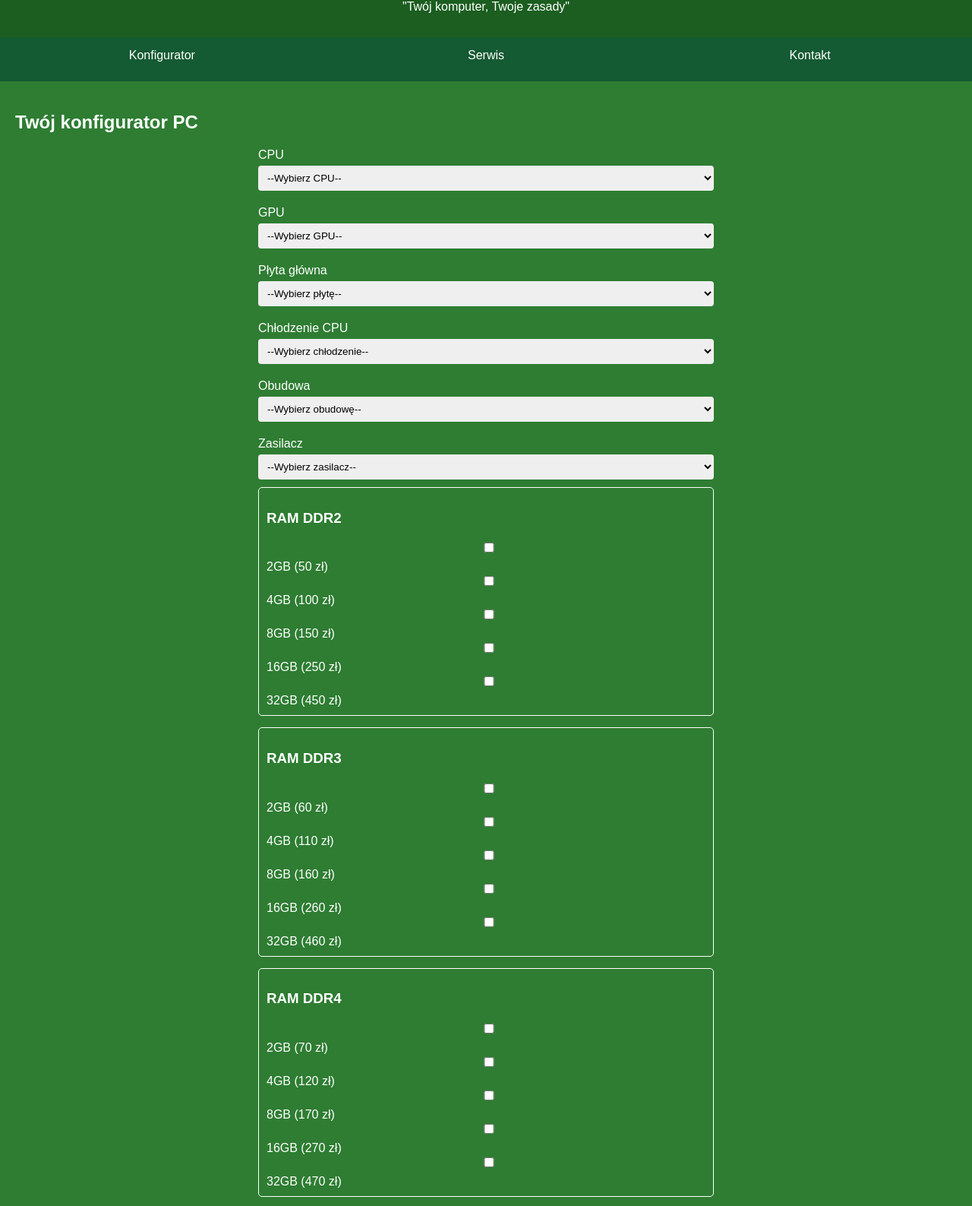
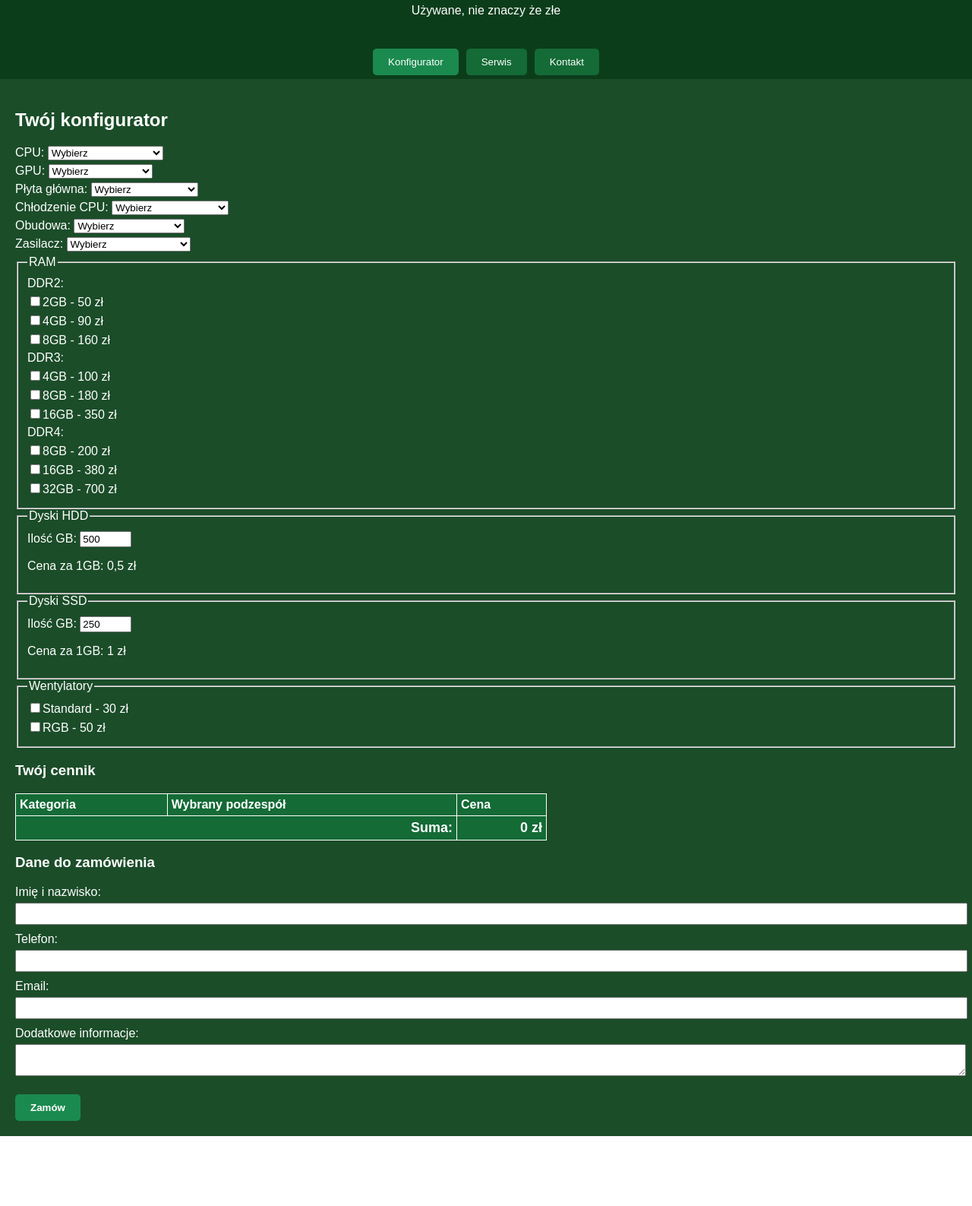
Before and after one commit to speede23/PC-Konfig, a plain HTML site: page index.html in a window 1280 px wide. Shown: the part 68-1655 px from the top of the page at 76% size. After the commit the page ends 1563 px from the top, so only its background shows below. Drawn offline with Linux system fonts and the light colour scheme.

Commit message:
Add files via upload

```diff
--- a/index.html
+++ b/index.html
@@ -2,289 +2,162 @@
 <html lang="pl">
 <head>
 <meta charset="UTF-8">
-<meta name="viewport" content="width=device-width, initial-scale=1.0">
 <title>PC Konfig</title>
+<script src="https://cdn.emailjs.com/dist/email.min.js"></script>
 <style>
-body { font-family: Arial, sans-serif; margin:0; padding:0;}
-header {background:#1b5e20; color:white; padding:15px; text-align:center;}
-header h1 {margin:0;}
-nav {display:flex; justify-content:center; background:#145a32;}
-nav button {background:none; border:none; color:white; padding:15px 20px; cursor:pointer; font-size:16px;}
-nav button:hover {background:#0d3c1a;}
-section {display:none; padding:20px;}
-section.active {display:block;}
-#konfigurator {background:#2e7d32; color:white;}
-#serwis {background:#0d47a1; color:white;}
-#kontakt {background:#607d8b; color:white;}
-form {max-width:600px; margin:auto;}
-label {display:block; margin:10px 0 5px;}
-input, select, textarea, button {width:100%; padding:8px; margin-bottom:10px; border-radius:4px; border:none;}
-button {background:#1b5e20; color:white; cursor:pointer; font-size:16px;}
-button:hover {background:#145a32;}
-table {width:100%; border-collapse: collapse; margin-top:20px;}
-th, td {border:1px solid #fff; padding:5px;}
-th {background:#145a32; color:white;}
-tfoot td {background:#145a32; color:white; font-weight:bold;}
-.subsection {margin-bottom:15px; padding:10px; border:1px solid #fff; border-radius:5px;}
+body { font-family: Arial, sans-serif; margin:0; padding:0; }
+header { text-align:center; padding:20px; background:#0b3d1b; color:white; }
+header h1 { margin:0; }
+nav { display:flex; justify-content:center; background:#0b3d1b; }
+nav button { margin:5px; padding:10px 20px; cursor:pointer; color:white; background:#146b36; border:none; border-radius:5px; }
+nav button.active { background:#1b8a4f; }
+section { display:none; padding:20px; }
+#konfigurator { display:block; background:#1b4d29; color:white; }
+#serwis { background:#0b2a4d; color:white; }
+#kontakt { background:#444; color:white; }
+table { width:100%; max-width:700px; border-collapse: collapse; margin-top:10px; }
+th, td { border:1px solid #fff; padding:5px; text-align:left; }
+thead tr { background:#146b36; color:white; }
+tfoot td { background:#146b36; color:white; font-weight:bold; text-align:right; font-size:18px; }
+.price { font-weight:bold; color:yellow; }
+label { display:block; margin:5px 0; }
+input[type="number"] { width:60px; }
+input[type="text"], input[type="email"], input[type="tel"], textarea { width:100%; padding:5px; margin:5px 0; }
+button.submit { margin-top:10px; padding:10px 20px; cursor:pointer; background:#1b8a4f; border:none; color:white; font-weight:bold; border-radius:5px; }
 </style>
-<script src="https://cdn.jsdelivr.net/npm/emailjs-com@2.6.4/dist/email.min.js"></script>
-<script>
-emailjs.init("YOUR_PUBLIC_KEY"); // wstaw swój klucz publiczny EmailJS
-
-function showSection(id){
-  document.querySelectorAll('section').forEach(sec=>sec.classList.remove('active'));
-  document.getElementById(id).classList.add('active');
-}
-
-const prices = {
-  cpu:{'Intel i5':500,'Intel i7':800,'AMD Ryzen 5':600,'AMD Ryzen 7':900},
-  gpu:{'GTX 1660':700,'RTX 3060':1500,'RTX 3070':2500},
-  plyta:{'MSI B550':400,'ASUS B550':450},
-  chlodzenie:{'SilentiumPC':120,'Noctua':200},
-  obudowa:{'SilentiumPC':250,'NZXT':400},
-  zasilacz:{'Corsair 550W':300,'Corsair 750W':450},
-  ram2:{'2GB':50,'4GB':100,'8GB':150,'16GB':250,'32GB':450},
-  ram3:{'2GB':60,'4GB':110,'8GB':160,'16GB':260,'32GB':460},
-  ram4:{'2GB':70,'4GB':120,'8GB':170,'16GB':270,'32GB':470},
-  wentylatory:{'Wentylator RGB':60,'Wentylator zwykły':40}
-};
-const pricePerGB = {hdd:0.2, ssd:0.5}; // cena za 1GB
-
-function calculateTotal(){
-  let total=0;
-  const tbody=document.getElementById('priceBody');
-  tbody.innerHTML='';
-
-  // Jednokrotne wybory
-  ['cpu','gpu','plyta','chlodzenie','obudowa','zasilacz'].forEach(cat=>{
-    let val=document.getElementById(cat).value;
-    if(val){
-      total+=prices[cat][val];
-      tbody.innerHTML+=`<tr><td>${cat.toUpperCase()}</td><td>${val}</td><td>${prices[cat][val]}</td></tr>`;
-    }
-  });
-
-  // RAM
-  ['ram2','ram3','ram4'].forEach(cat=>{
-    let checkboxes=document.querySelectorAll(`input[name="${cat}"]:checked`);
-    checkboxes.forEach(cb=>{
-      total+=prices[cat][cb.value];
-      tbody.innerHTML+=`<tr><td>RAM ${cat.slice(3)}</td><td>${cb.value}</td><td>${prices[cat][cb.value]}</td></tr>`;
-    });
-  });
-
-  // Wentylatory
-  let fanboxes=document.querySelectorAll('input[name="wentylatory"]:checked');
-  fanboxes.forEach(cb=>{
-    total+=prices['wentylatory'][cb.value];
-    tbody.innerHTML+=`<tr><td>Wentylator</td><td>${cb.value}</td><td>${prices['wentylatory'][cb.value]}</td></tr>`;
-  });
-
-  // HDD
-  const hddGB=parseInt(document.getElementById('hddGB').value)||0;
-  if(hddGB>0){
-    let val=hddGB*pricePerGB.hdd;
-    total+=val;
-    tbody.innerHTML+=`<tr><td>HDD</td><td>${hddGB} GB</td><td>${val.toFixed(2)}</td></tr>`;
-  }
-
-  // SSD
-  const ssdGB=parseInt(document.getElementById('ssdGB').value)||0;
-  if(ssdGB>0){
-    let val=ssdGB*pricePerGB.ssd;
-    total+=val;
-    tbody.innerHTML+=`<tr><td>SSD</td><td>${ssdGB} GB</td><td>${val.toFixed(2)}</td></tr>`;
-  }
-
-  document.getElementById('totalPrice').innerText=total.toFixed(2)+' zł';
-
-  // Podsumowanie dla EmailJS
-  let summary='';
-  Array.from(tbody.rows).forEach(r=>{
-    summary+=`${r.cells[0].innerText}: ${r.cells[1].innerText} - ${r.cells[2].innerText}\n`;
-  });
-  document.getElementById('summary').value=summary;
-}
-
-function sendOrder(e){
-  e.preventDefault();
-  const templateParams={
-    imie: document.getElementById('imie').value,
-    email: document.getElementById('email').value,
-    telefon: document.getElementById('telefon').value,
-    summary: document.getElementById('summary').value,
-    dodatkowe: document.getElementById('dodatkowe').value
-  };
-  emailjs.send("service_j52aq3o","template_ff0tc6j",templateParams)
-    .then(()=>alert("Zamówienie wysłane!"))
-    .catch(err=>alert("Błąd: "+err));
-}
-
-function sendService(e){
-  e.preventDefault();
-  const templateParams={
-    imie: document.getElementById('serwisImie').value,
-    email: document.getElementById('serwisEmail').value,
-    telefon: document.getElementById('serwisTelefon').value,
-    problem: document.getElementById('problem').value
-  };
-  emailjs.send("service_j52aq3o","template_0fssvdn",templateParams)
-    .then(()=>alert("Zgłoszenie wysłane!"))
-    .catch(err=>alert("Błąd: "+err));
-}
-</script>
 </head>
-<body onload="showSection('konfigurator')">
-
+<body>
 <header>
   <h1>PC Konfig</h1>
-<p>"Twój komputer, Twoje zasady"</p>
+  <p>Używane, nie znaczy że złe</p>
 </header>
 
 <nav>
-<button onclick="showSection('konfigurator')">Konfigurator</button>
-<button onclick="showSection('serwis')">Serwis</button>
-<button onclick="showSection('kontakt')">Kontakt</button>
+  <button class="tabbtn active" onclick="openTab('konfigurator')">Konfigurator</button>
+  <button class="tabbtn" onclick="openTab('serwis')">Serwis</button>
+  <button class="tabbtn" onclick="openTab('kontakt')">Kontakt</button>
 </nav>
 
-<section id="konfigurator" class="active">
-<h2>Twój konfigurator PC</h2>
-<form id="konfiguratorForm" oninput="calculateTotal()">
-<!-- CPU, GPU, Płyta, Chłodzenie, Obudowa, Zasilacz -->
-<label>CPU</label>
+<section id="konfigurator">
+  <h2>Twój konfigurator</h2>
+  <!-- Kategorie -->
+  <label>CPU:
     <select id="cpu">
-<option value="">--Wybierz CPU--</option>
-<option>Intel i5 (500 zł)</option>
-<option>Intel i7 (800 zł)</option>
-<option>AMD Ryzen 5 (600 zł)</option>
-<option>AMD Ryzen 7 (900 zł)</option>
+      <option value="">Wybierz</option>
+      <option value="Intel i5">Intel i5 - 400 zł</option>
+      <option value="Intel i7">Intel i7 - 700 zł</option>
+      <option value="AMD Ryzen 5">AMD Ryzen 5 - 450 zł</option>
     </select>
+  </label>
 
-<label>GPU</label>
+  <label>GPU:
     <select id="gpu">
-<option value="">--Wybierz GPU--</option>
-<option>GTX 1660 (700 zł)</option>
-<option>RTX 3060 (1500 zł)</option>
-<option>RTX 3070 (2500 zł)</option>
+      <option value="">Wybierz</option>
+      <option value="GTX 1660">GTX 1660 - 600 zł</option>
+      <option value="RTX 3060">RTX 3060 - 1200 zł</option>
     </select>
+  </label>
 
-<label>Płyta główna</label>
+  <label>Płyta główna:
     <select id="plyta">
-<option value="">--Wybierz płytę--</option>
-<option>MSI B550 (400 zł)</option>
-<option>ASUS B550 (450 zł)</option>
+      <option value="">Wybierz</option>
+      <option value="ASUS B450">ASUS B450 - 300 zł</option>
+      <option value="MSI B550">MSI B550 - 500 zł</option>
     </select>
+  </label>
 
-<label>Chłodzenie CPU</label>
+  <label>Chłodzenie CPU:
     <select id="chlodzenie">
-<option value="">--Wybierz chłodzenie--</option>
-<option>SilentiumPC (120 zł)</option>
-<option>Noctua (200 zł)</option>
+      <option value="">Wybierz</option>
+      <option value="SilentiumPC">SilentiumPC - 100 zł</option>
+      <option value="Cooler Master">Cooler Master - 150 zł</option>
     </select>
+  </label>
 
-<label>Obudowa</label>
+  <label>Obudowa:
     <select id="obudowa">
-<option value="">--Wybierz obudowę--</option>
-<option>SilentiumPC (250 zł)</option>
-<option>NZXT (400 zł)</option>
+      <option value="">Wybierz</option>
+      <option value="NZXT H510">NZXT H510 - 300 zł</option>
+      <option value="Corsair 4000">Corsair 4000 - 350 zł</option>
     </select>
+  </label>
 
-<label>Zasilacz</label>
+  <label>Zasilacz:
     <select id="zasilacz">
-<option value="">--Wybierz zasilacz--</option>
-<option>Corsair 550W (300 zł)</option>
-<option>Corsair 750W (450 zł)</option>
+      <option value="">Wybierz</option>
+      <option value="Corsair 650W">Corsair 650W - 250 zł</option>
+      <option value="Seasonic 750W">Seasonic 750W - 350 zł</option>
     </select>
+  </label>
 
-<!-- RAM DDR2, DDR3, DDR4 -->
-<div class="subsection">
-<h3>RAM DDR2</h3>
-<input type="checkbox" name="ram2" value="2GB">2GB (50 zł)
-<input type="checkbox" name="ram2" value="4GB">4GB (100 zł)
-<input type="checkbox" name="ram2" value="8GB">8GB (150 zł)
-<input type="checkbox" name="ram2" value="16GB">16GB (250 zł)
-<input type="checkbox" name="ram2" value="32GB">32GB (450 zł)
-</div>
+  <!-- RAM -->
+  <fieldset>
+    <legend>RAM</legend>
+    <label>DDR2:</label>
+    <label><input type="checkbox" name="ram" value="DDR2 2GB">2GB - 50 zł</label>
+    <label><input type="checkbox" name="ram" value="DDR2 4GB">4GB - 90 zł</label>
+    <label><input type="checkbox" name="ram" value="DDR2 8GB">8GB - 160 zł</label>
+    <label>DDR3:</label>
+    <label><input type="checkbox" name="ram" value="DDR3 4GB">4GB - 100 zł</label>
+    <label><input type="checkbox" name="ram" value="DDR3 8GB">8GB - 180 zł</label>
+    <label><input type="checkbox" name="ram" value="DDR3 16GB">16GB - 350 zł</label>
+    <label>DDR4:</label>
+    <label><input type="checkbox" name="ram" value="DDR4 8GB">8GB - 200 zł</label>
+    <label><input type="checkbox" name="ram" value="DDR4 16GB">16GB - 380 zł</label>
+    <label><input type="checkbox" name="ram" value="DDR4 32GB">32GB - 700 zł</label>
+  </fieldset>
 
-<div class="subsection">
-<h3>RAM DDR3</h3>
-<input type="checkbox" name="ram3" value="2GB">2GB (60 zł)
-<input type="checkbox" name="ram3" value="4GB">4GB (110 zł)
-<input type="checkbox" name="ram3" value="8GB">8GB (160 zł)
-<input type="checkbox" name="ram3" value="16GB">16GB (260 zł)
-<input type="checkbox" name="ram3" value="32GB">32GB (460 zł)
-</div>
+  <!-- HDD -->
+  <fieldset>
+    <legend>Dyski HDD</legend>
+    <label>Ilość GB: <input type="number" id="hddGB" min="50" value="500"></label>
+    <p>Cena za 1GB: 0,5 zł</p>
+  </fieldset>
 
-<div class="subsection">
-<h3>RAM DDR4</h3>
-<input type="checkbox" name="ram4" value="2GB">2GB (70 zł)
-<input type="checkbox" name="ram4" value="4GB">4GB (120 zł)
-<input type="checkbox" name="ram4" value="8GB">8GB (170 zł)
-<input type="checkbox" name="ram4" value="16GB">16GB (270 zł)
-<input type="checkbox" name="ram4" value="32GB">32GB (470 zł)
-</div>
+  <!-- SSD -->
+  <fieldset>
+    <legend>Dyski SSD</legend>
+    <label>Ilość GB: <input type="number" id="ssdGB" min="50" value="250"></label>
+    <p>Cena za 1GB: 1 zł</p>
+  </fieldset>
 
   <!-- Wentylatory -->
-<div class="subsection">
-<h3>Wentylatory</h3>
-<input type="checkbox" name="wentylatory" value="Wentylator RGB">Wentylator RGB (60 zł)
-<input type="checkbox" name="wentylatory" value="Wentylator zwykły">Wentylator zwykły (40 zł)
-</div>
+  <fieldset>
+    <legend>Wentylatory</legend>
+    <label><input type="checkbox" name="wentylatory" value="Standard">Standard - 30 zł</label>
+    <label><input type="checkbox" name="wentylatory" value="RGB">RGB - 50 zł</label>
+  </fieldset>
 
-<!-- HDD i SSD -->
-<label>HDD (ilość GB)</label>
-<input type="number" id="hddGB" min="0" placeholder="np. 1000">
-
-<label>SSD (ilość GB)</label>
-<input type="number" id="ssdGB" min="0" placeholder="np. 500">
-
-<label>Dodatkowe informacje</label>
-<textarea id="dodatkowe" placeholder="Np. paczkomat, uwagi..."></textarea>
-
-<label>Imię i nazwisko</label>
-<input type="text" id="imie" required>
-
-<label>Email</label>
-<input type="email" id="email" required>
-
-<label>Telefon</label>
-<input type="tel" id="telefon" required>
-
-<input type="hidden" id="summary">
-
-<button onclick="sendOrder(event)">Zamów</button>
-</form>
-
+  <!-- Podsumowanie i zamówienie -->
   <h3>Twój cennik</h3>
   <table id="priceTable">
     <thead>
-<tr><th>Kategoria</th><th>Wybrany podzespół</th><th>Cena (zł)</th></tr>
+      <tr><th>Kategoria</th><th>Wybrany podzespół</th><th>Cena</th></tr>
     </thead>
     <tbody id="priceBody"></tbody>
     <tfoot>
-<tr><td colspan="2" style="text-align:right;">Suma:</td><td id="totalPrice">0 zł</td></tr>
+      <tr><td colspan="2">Suma:</td><td id="totalPrice">0 zł</td></tr>
     </tfoot>
   </table>
+
+  <h3>Dane do zamówienia</h3>
+  <label>Imię i nazwisko: <input type="text" id="imie"></label>
+  <label>Telefon: <input type="tel" id="telefon"></label>
+  <label>Email: <input type="email" id="email"></label>
+  <label>Dodatkowe informacje: <textarea id="info"></textarea></label>
+
+  <input type="hidden" id="summary">
+  <button class="submit" onclick="sendOrder()">Zamów</button>
 </section>
 
 <section id="serwis">
-<h2>Serwis</h2>
-<form onsubmit="sendService(event)">
-<label>Imię i nazwisko</label>
-<input type="text" id="serwisImie" required>
-
-<label>Email</label>
-<input type="email" id="serwisEmail" required>
-
-<label>Telefon</label>
-<input type="tel" id="serwisTelefon" required>
-
-<label>Opis problemu</label>
-<textarea id="problem" required></textarea>
-
-<button type="submit">Wyślij zgłoszenie</button>
-</form>
-<p>Dostawa i odbiór komputera jest osobisty.</p>
+  <h2>Formularz serwisowy</h2>
+  <label>Imię i nazwisko: <input type="text" id="s_imie"></label>
+  <label>Telefon: <input type="tel" id="s_telefon"></label>
+  <label>Email: <input type="email" id="s_email"></label>
+  <label>Opis problemu: <textarea id="problem"></textarea></label>
+  <button class="submit" onclick="sendService()">Wyślij</button>
+  <p>Dostawa komputera i odbiór są osobiste.</p>
 </section>
 
 <section id="kontakt">
@@ -294,5 +167,99 @@ function sendService(e){
   <p>Telefon: 535540576</p>
 </section>
 
+<script>
+emailjs.init("cYT-_FzYFV23XSUV-");
+
+const prices = {
+  cpu: {"Intel i5":400,"Intel i7":700,"AMD Ryzen 5":450},
+  gpu: {"GTX 1660":600,"RTX 3060":1200},
+  plyta: {"ASUS B450":300,"MSI B550":500},
+  chlodzenie: {"SilentiumPC":100,"Cooler Master":150},
+  obudowa: {"NZXT H510":300,"Corsair 4000":350},
+  zasilacz: {"Corsair 650W":250,"Seasonic 750W":350},
+  ram: {"DDR2 2GB":50,"DDR2 4GB":90,"DDR2 8GB":160,"DDR3 4GB":100,"DDR3 8GB":180,"DDR3 16GB":350,"DDR4 8GB":200,"DDR4 16GB":380,"DDR4 32GB":700},
+  wentylatory: {"Standard":30,"RGB":50}
+};
+
+function calculateTotal() {
+  let total = 0;
+  const tbody = document.getElementById('priceBody');
+  tbody.innerHTML = '';
+
+  ['cpu','gpu','plyta','chlodzenie','obudowa','zasilacz'].forEach(cat=>{
+    let val = document.getElementById(cat).value;
+    if(val){
+      total += prices[cat][val];
+      tbody.innerHTML += `<tr><td>${cat.toUpperCase()}</td><td>${val}</td><td class="price">${prices[cat][val]} zł</td></tr>`;
+    }
+  });
+
+  ['ram','wentylatory'].forEach(cat=>{
+    let boxes = document.querySelectorAll(`input[name="${cat}"]:checked`);
+    boxes.forEach(cb=>{
+      total += prices[cat][cb.value];
+      tbody.innerHTML += `<tr><td>${cat.toUpperCase()}</td><td>${cb.value}</td><td class="price">${prices[cat][cb.value]} zł</td></tr>`;
+    });
+  });
+
+  // HDD
+  let hddGB = Number(document.getElementById('hddGB').value);
+  let hddPrice = hddGB*0.5;
+  if(hddGB>0) tbody.innerHTML += `<tr><td>HDD</td><td>${hddGB} GB</td><td class="price">${hddPrice} zł</td></tr>`;
+  total += hddPrice;
+
+  // SSD
+  let ssdGB = Number(document.getElementById('ssdGB').value);
+  let ssdPrice = ssdGB*1;
+  if(ssdGB>0) tbody.innerHTML += `<tr><td>SSD</td><td>${ssdGB} GB</td><td class="price">${ssdPrice} zł</td></tr>`;
+  total += ssdPrice;
+
+  document.getElementById('totalPrice').innerText = total + ' zł';
+
+  // podsumowanie dla EmailJS
+  let summary = '';
+  Array.from(tbody.rows).forEach(r=>{
+    summary += `${r.cells[0].innerText}: ${r.cells[1].innerText} - ${r.cells[2].innerText}\n`;
+  });
+  document.getElementById('summary').value = summary;
+}
+
+// Obserwujemy zmiany
+document.querySelectorAll('select, input[type="checkbox"], input[type="number"]').forEach(el=>{
+  el.addEventListener('change', calculateTotal);
+});
+
+function sendOrder(){
+  const templateParams = {
+    imie: document.getElementById('imie').value,
+    telefon: document.getElementById('telefon').value,
+    email: document.getElementById('email').value,
+    info: document.getElementById('info').value,
+    podzespoly: document.getElementById('summary').value
+  };
+  emailjs.send("service_j52aq3o","template_ff0tc6j",templateParams)
+    .then(()=>alert("Zamówienie wysłane!"), err=>alert("Błąd: "+err));
+}
+
+function sendService(){
+  const templateParams = {
+    imie: document.getElementById('s_imie').value,
+    telefon: document.getElementById('s_telefon').value,
+    email: document.getElementById('s_email').value,
+    problem: document.getElementById('problem').value
+  };
+  emailjs.send("service_j52aq3o","template_0fssvdn",templateParams)
+    .then(()=>alert("Zgłoszenie serwisowe wysłane!"), err=>alert("Błąd: "+err));
+}
+
+function openTab(tab){
+  document.querySelectorAll('section').forEach(s=>s.style.display='none');
+  document.getElementById(tab).style.display='block';
+  document.querySelectorAll('nav button').forEach(b=>b.classList.remove('active'));
+  event.currentTarget.classList.add('active');
+}
+
+calculateTotal();
+</script>
 </body>
 </html>
```
Lines whose indentation alone changed are shown as unchanged.
